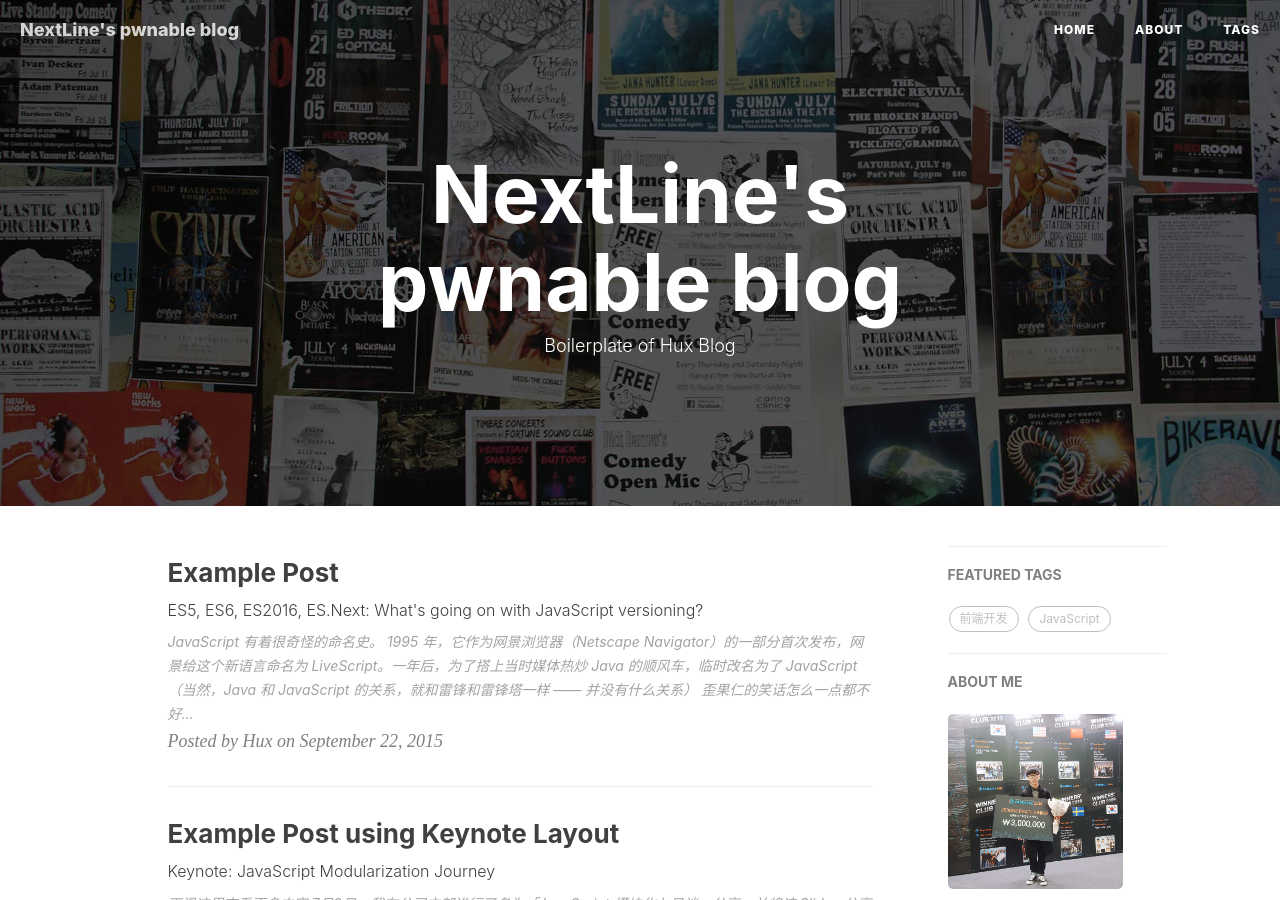
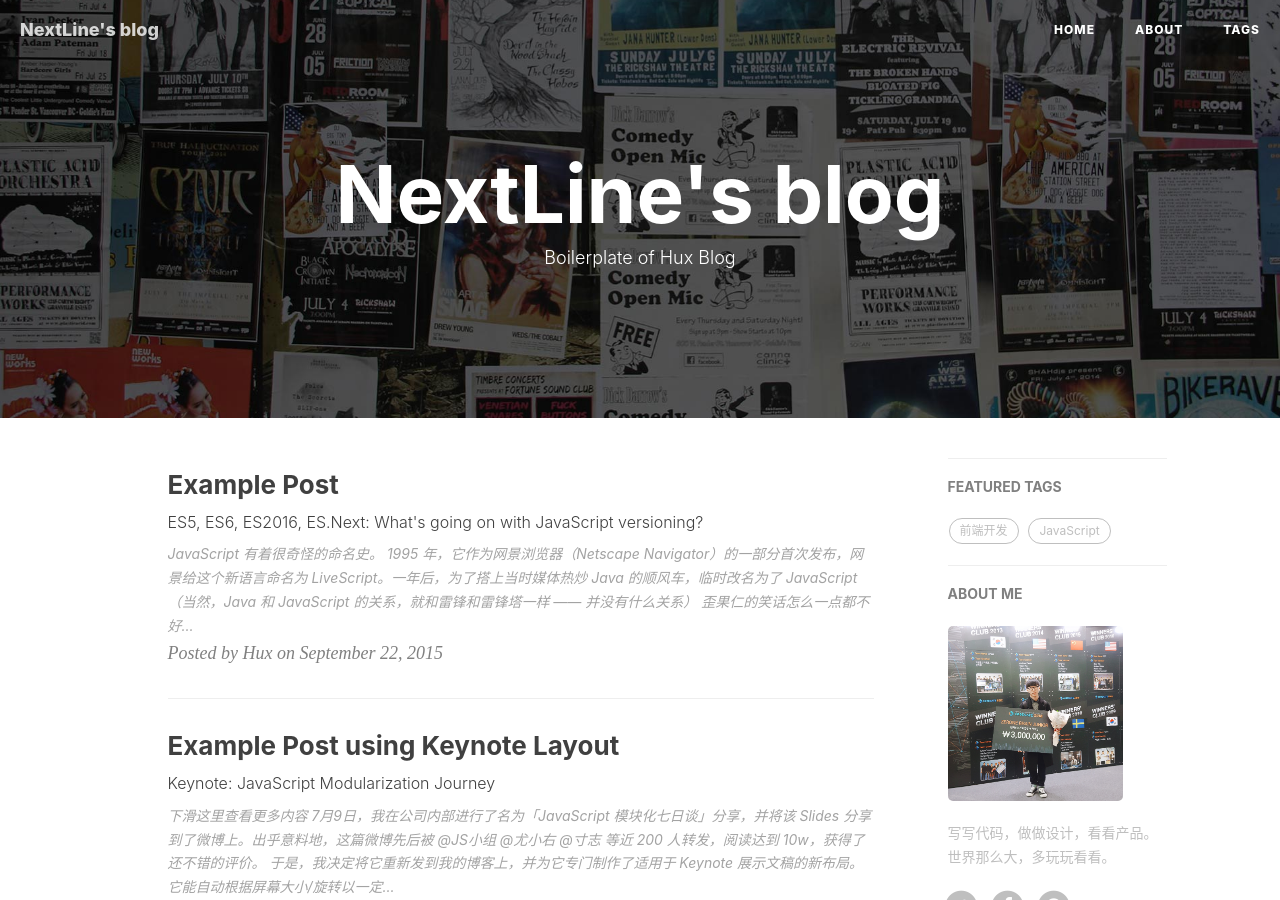
Before and after one commit to LYoungJoo/lyoungjoo.github.io, a Jekyll site: the page built from index.html, in a window 1280 px wide and 900 px high. Built offline with Jekyll 4.4.1, drawn with Linux system fonts in a browser that asks for light colours; nearby versions of some CDN libraries; the list of posts is cut into pages by our own code; comment, search, counter and statistics services are not loaded; some of the changed text lies outside the part shown.

Commit message:
Update _config.yml

```diff
--- a/_config.yml
+++ b/_config.yml
@@ -1,5 +1,5 @@
 # Site settings
-title: NextLine's pwnable blog
+title: NextLine's blog
 SEOTitle: NextLine's Blog
 header-img: img/home-bg.jpg
 email: boright77@naver.com
```
